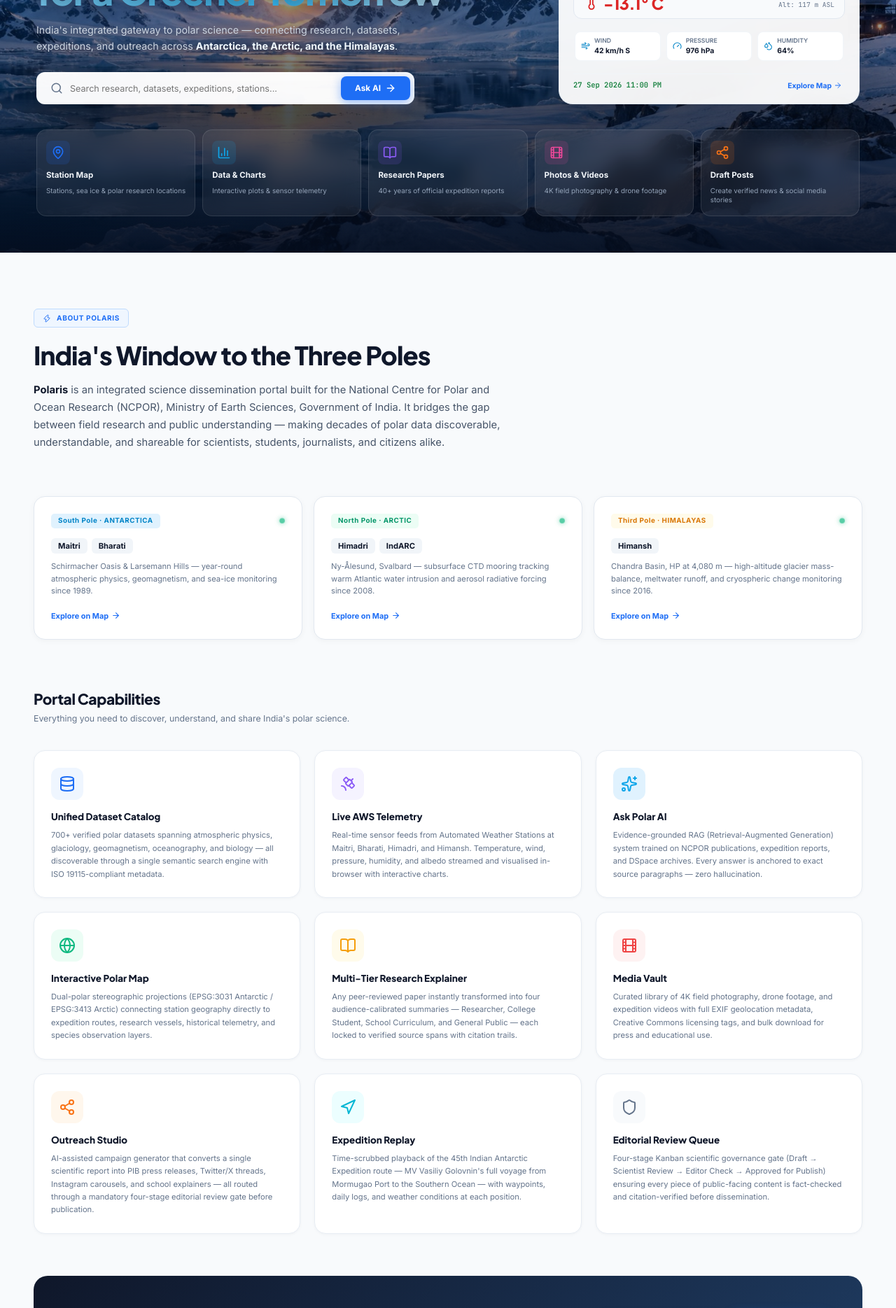
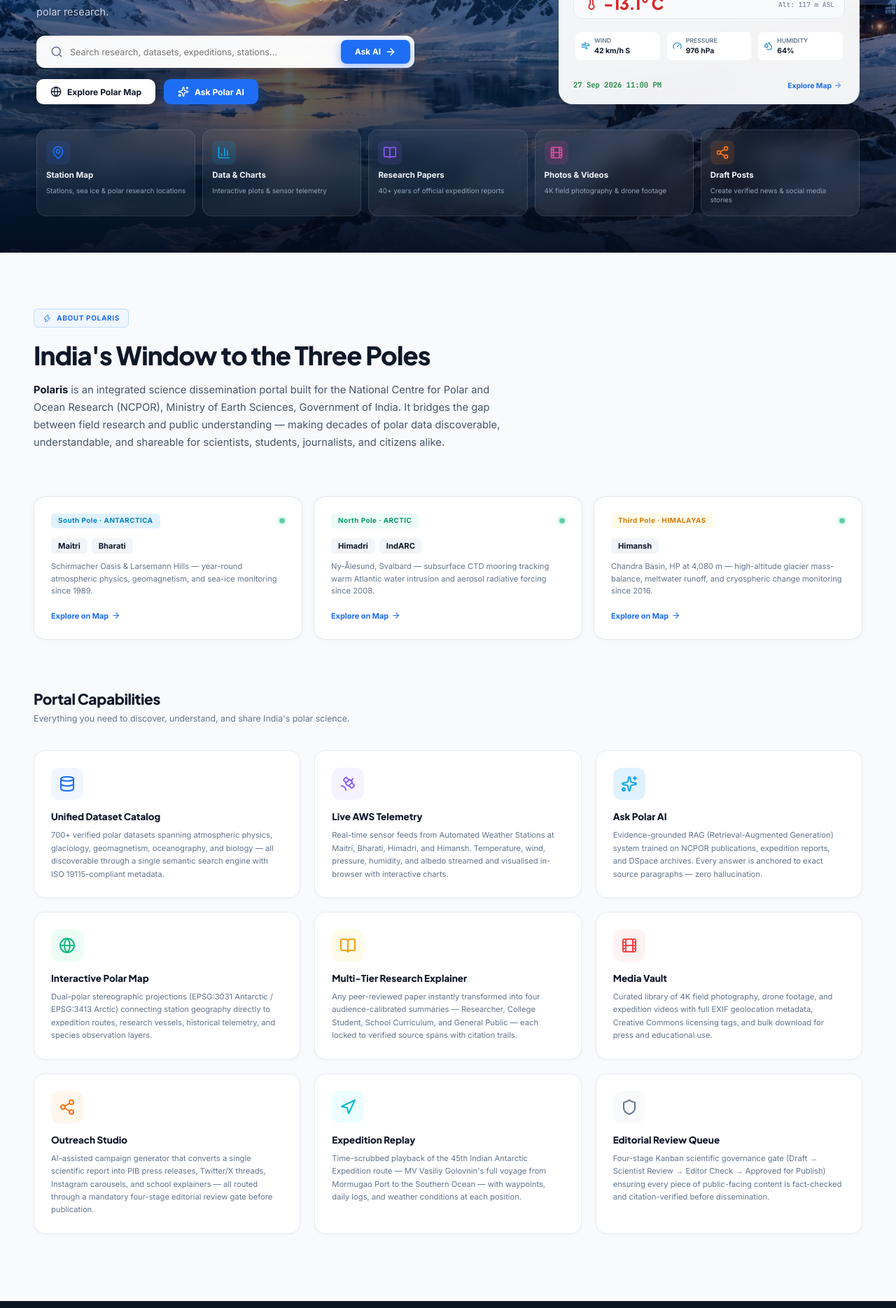
Before and after one commit to Divyansh-2903/Polar-Science-Portal, a React (Vite) app: page / in a window 1280 px wide. Shown: the part 440-2309 px from the top of the page at 70% size. Built offline with nearby package versions, Linux system fonts and the light colour scheme.

Commit message:
feat(hero): replace Exploring Today headline with Ready to Explore Polar Science element and action buttons

```diff
--- a/src/components/PolarCommandCenter.jsx
+++ b/src/components/PolarCommandCenter.jsx
@@ -180,40 +180,38 @@
           {/* Upper Hero Split: Left Headline + Right Live Weather Widget */}
           <div className="hero-split-row">
 
-            {/* Headline block */}
+            {/* Headline block — Ready to Explore Polar Science */}
             <div className="hero-headline-block">
 
               <h1 style={{
-                fontSize: 'clamp(2.4rem, 4.2vw, 3.8rem)',
+                fontSize: 'clamp(2.5rem, 4.4vw, 3.8rem)',
                 fontWeight: 800,
                 color: '#ffffff',
-                lineHeight: 1.08,
+                lineHeight: 1.1,
                 letterSpacing: '-0.03em',
-                marginBottom: '16px',
+                marginBottom: '14px',
                 textShadow: '0 3px 24px rgba(0,0,0,0.55)'
               }}>
-                Exploring Today<br />
+                Ready to Explore<br />
                 <span style={{
                   background: 'linear-gradient(90deg, #7dd3fc 0%, #38bdf8 60%, #bae6fd 100%)',
                   WebkitBackgroundClip: 'text',
                   WebkitTextFillColor: 'transparent',
                   backgroundClip: 'text'
                 }}>
-                  for a Greener Tomorrow
+                  Polar Science?
                 </span>
               </h1>
 
               <p style={{
-                fontSize: '1.02rem',
+                fontSize: '1.04rem',
                 color: '#cbd5e1',
                 lineHeight: 1.62,
-                marginBottom: '26px',
+                marginBottom: '22px',
                 maxWidth: '560px',
                 textShadow: '0 1px 8px rgba(0,0,0,0.45)'
               }}>
-                India's integrated gateway to polar science — connecting research, datasets,
-                expeditions, and outreach across{' '}
-                <strong style={{ color: '#f0f9ff' }}>Antarctica, the Arctic, and the Himalayas</strong>.
+                Dive into datasets, track live expeditions, and ask our AI anything about India's polar research.
               </p>
 
               {/* Search bar */}
@@ -231,6 +229,7 @@
                   boxShadow: '0 20px 60px rgba(0,0,0,0.45)',
                   maxWidth: '540px',
                   width: '100%',
+                  marginBottom: '16px'
                 }}
               >
                 <Search size={18} color="#64748b" style={{ marginRight: '10px', flexShrink: 0 }} />
@@ -269,6 +268,70 @@
                   <ArrowRight size={16} />
                 </button>
               </form>
+
+              {/* Quick Action Buttons */}
+              <div style={{ display: 'flex', gap: '12px', flexWrap: 'wrap' }}>
+                <button
+                  onClick={() => onNavigate('explore')}
+                  style={{
+                    display: 'inline-flex',
+                    alignItems: 'center',
+                    gap: '8px',
+                    background: '#ffffff',
+                    color: '#0f172a',
+                    padding: '10px 20px',
+                    borderRadius: '10px',
+                    fontSize: '0.86rem',
+                    fontWeight: 700,
+                    boxShadow: '0 2px 10px rgba(0,0,0,0.3)',
+                    border: 'none',
+                    cursor: 'pointer',
+                    transition: 'all 0.16s ease'
+                  }}
+                  onMouseEnter={(e) => {
+                    e.currentTarget.style.transform = 'translateY(-2px)';
+                    e.currentTarget.style.boxShadow = '0 6px 18px rgba(0,0,0,0.4)';
+                  }}
+                  onMouseLeave={(e) => {
+                    e.currentTarget.style.transform = 'translateY(0)';
+                    e.currentTarget.style.boxShadow = '0 2px 10px rgba(0,0,0,0.3)';
+                  }}
+                >
+                  <Globe size={16} />
+                  Explore Polar Map
+                </button>
+
+                <button
+                  onClick={() => onNavigate('ai')}
+                  style={{
+                    display: 'inline-flex',
+                    alignItems: 'center',
+                    gap: '8px',
+                    background: '#1e6ef5',
+                    color: '#ffffff',
+                    padding: '10px 20px',
+                    borderRadius: '10px',
+                    fontSize: '0.86rem',
+                    fontWeight: 700,
+                    boxShadow: '0 4px 16px rgba(30,110,245,0.4)',
+                    border: 'none',
+                    cursor: 'pointer',
+                    transition: 'all 0.16s ease'
+                  }}
+                  onMouseEnter={(e) => {
+                    e.currentTarget.style.transform = 'translateY(-2px)';
+                    e.currentTarget.style.background = '#1656c7';
+                  }}
+                  onMouseLeave={(e) => {
+                    e.currentTarget.style.transform = 'translateY(0)';
+                    e.currentTarget.style.background = '#1e6ef5';
+                  }}
+                >
+                  <Sparkles size={16} />
+                  Ask Polar AI
+                </button>
+              </div>
+
             </div>
 
             {/* Right Side: Live Weather at Indian Polar Stations Widget */}
@@ -490,53 +553,6 @@
               </div>
             ))}
           </div>
-
-          {/* CTA strip */}
-          <div className="cta-strip-container">
-            <div>
-              <h3 style={{
-                fontSize: '1.45rem', fontWeight: 800,
-                color: '#ffffff', margin: '0 0 8px',
-                letterSpacing: '-0.02em'
-              }}>
-                Ready to Explore Polar Science?
-              </h3>
-              <p style={{ fontSize: '0.9rem', color: '#94a3b8', margin: 0 }}>
-                Dive into datasets, track live expeditions, and ask our AI anything about India's polar research.
-              </p>
-            </div>
-            <div style={{ display: 'flex', gap: '12px', flexWrap: 'wrap' }}>
-              <button
-                onClick={() => onNavigate('explore')}
-                style={{
-                  display: 'inline-flex', alignItems: 'center', gap: '8px',
-                  background: '#ffffff', color: '#0f172a',
-                  padding: '11px 22px', borderRadius: '10px',
-                  fontSize: '0.88rem', fontWeight: 700,
-                  boxShadow: '0 2px 10px rgba(0,0,0,0.3)',
-                  border: 'none', cursor: 'pointer'
-                }}
-              >
-                <Globe size={16} />
-                Explore Polar Map
-              </button>
-              <button
-                onClick={() => onNavigate('ai')}
-                style={{
-                  display: 'inline-flex', alignItems: 'center', gap: '8px',
-                  background: '#1e6ef5', color: '#ffffff',
-                  padding: '11px 22px', borderRadius: '10px',
-                  fontSize: '0.88rem', fontWeight: 700,
-                  boxShadow: '0 4px 16px rgba(30,110,245,0.4)',
-                  border: 'none', cursor: 'pointer'
-                }}
-              >
-                <Sparkles size={16} />
-                Ask Polar AI
-              </button>
-            </div>
-          </div>
-
         </div>
       </div>
     </div>
```
